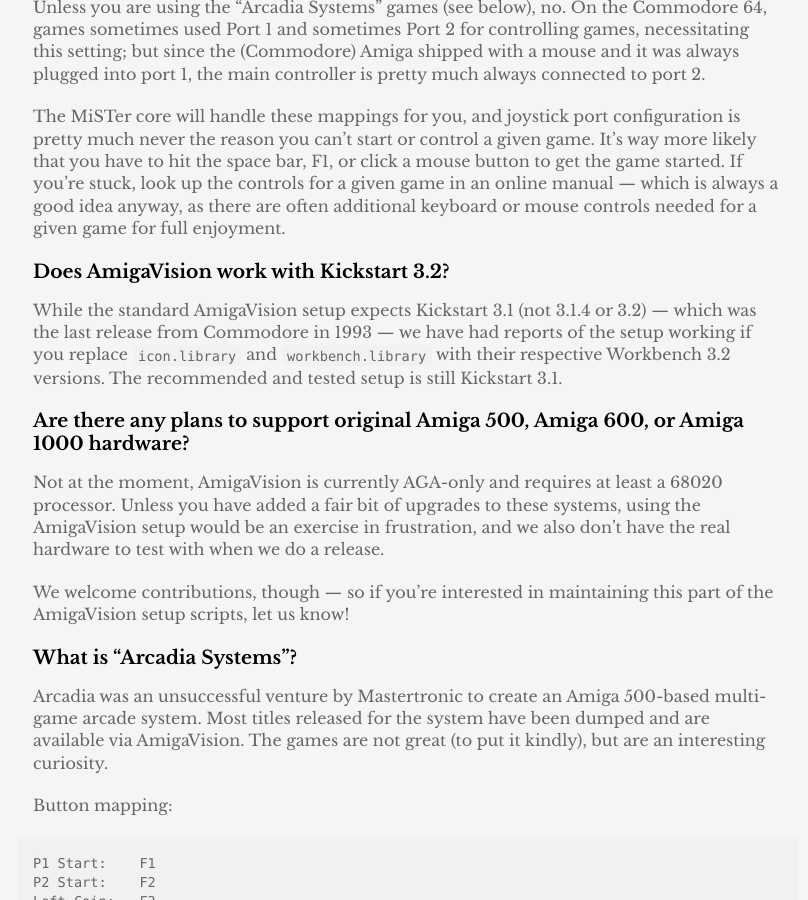
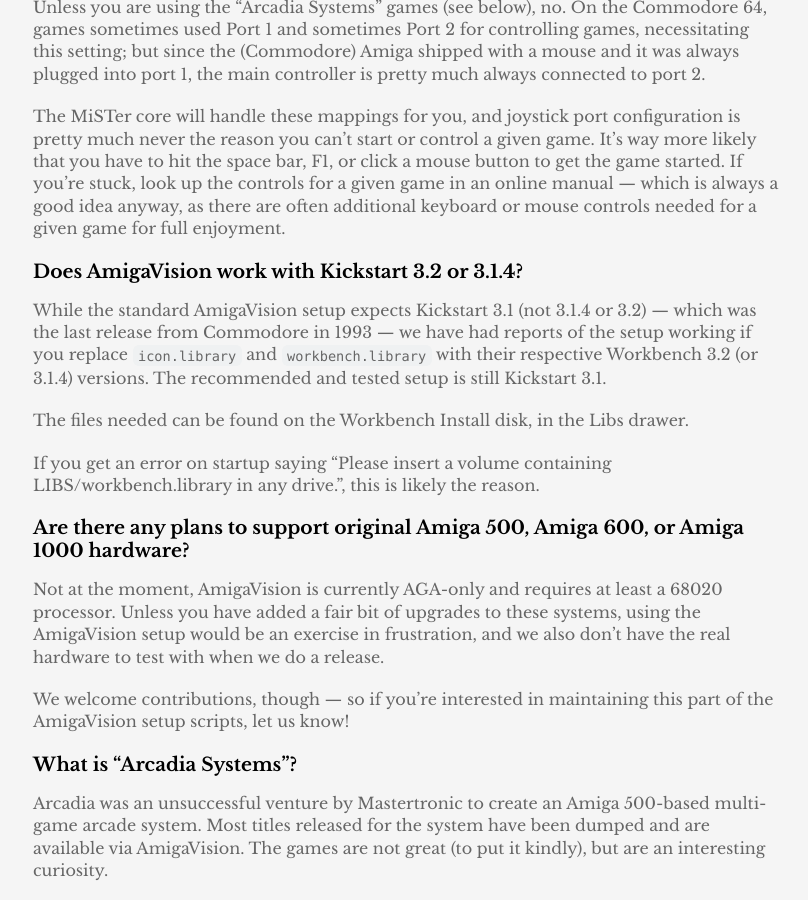
Before and after one commit to amigavision/amigavision.github.io, a Jekyll site: the page built from docs.md, in a window 1280 px wide and 900 px high, scrolled down 14706 px. Shown: the whole window, without its empty margins (232-1040 px from the left). Built offline with Jekyll 4.4.1, drawn with Linux system fonts in a browser that asks for light colours.

Commit message:
Clarify that 3.1.4 also requires you to copy files from the install disk

```diff
--- a/docs.md
+++ b/docs.md
@@ -409,9 +409,13 @@
 
 The MiSTer core will handle these mappings for you, and joystick port configuration is pretty much never the reason you can't start or control a given game. It's way more likely that you have to hit the space bar, F1, or click a mouse button to get the game started. If you're stuck, look up the controls for a given game in an online manual — which is always a good idea anyway, as there are often additional keyboard or mouse controls needed for a given game for full enjoyment.
 
-### Does AmigaVision work with Kickstart 3.2?
+### Does AmigaVision work with Kickstart 3.2 or 3.1.4?
 
-While the standard AmigaVision setup expects Kickstart 3.1 (not 3.1.4 or 3.2) — which was the last release from Commodore in 1993 — we have had reports of the setup working if you replace `icon.library` and `workbench.library` with their respective Workbench 3.2 versions. The recommended and tested setup is still Kickstart 3.1.
+While the standard AmigaVision setup expects Kickstart 3.1 (not 3.1.4 or 3.2) — which was the last release from Commodore in 1993 — we have had reports of the setup working if you replace `icon.library` and `workbench.library` with their respective Workbench 3.2 (or 3.1.4) versions. The recommended and tested setup is still Kickstart 3.1.
+
+The files needed can be found on the Workbench Install disk, in the Libs drawer.
+
+If you get an error on startup saying "Please insert a volume containing LIBS/workbench.library in any drive.", this is likely the reason.
 
 ### Are there any plans to support original Amiga 500, Amiga 600, or Amiga 1000 hardware?
 
```
